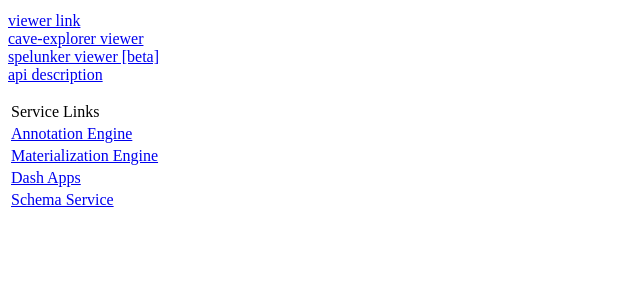
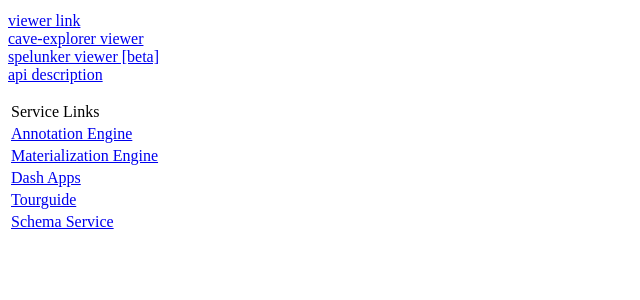
Before and after one commit to CAVEconnectome/AnnotationFrameworkInfoService, a Flask app: template annotationinfoservice/templates/datastack.html in a window 1280 px wide. Shown: the part 221-521 px from the top of the page, without its empty margins (0-640 px from the left). Run offline with Flask 3, Linux system fonts and the light colour scheme; tables that the repository leaves empty hold one stand-in row (values such as "Sample post"); the template is opened without the code that fills it: values that come from a table or form of the project are taken from there, most other values are stand-ins (such as "Sample title", 1, 10 or a date in 2020); parts of the project's set-up code (start-up, migrations or seed data) failed here and were passed over.

Commit message:
Add tourguide link to datastack info page if skeleton source is present.

```diff
--- a/annotationinfoservice/templates/datastack.html
+++ b/annotationinfoservice/templates/datastack.html
@@ -34,6 +34,13 @@
         Dash Apps</a>
     </td>
   </tr>
+  {% if datastack.skeleton_source is not none %}
+  <tr>
+    <td><a href="{{datastack.local_server}}/tourguide/app/datastack/{{datastack.name}}">
+        Tourguide</a>
+    </td>
+  </tr>
+  {% endif %}
   <tr>
     <td>
       <a href="/schema">
```
